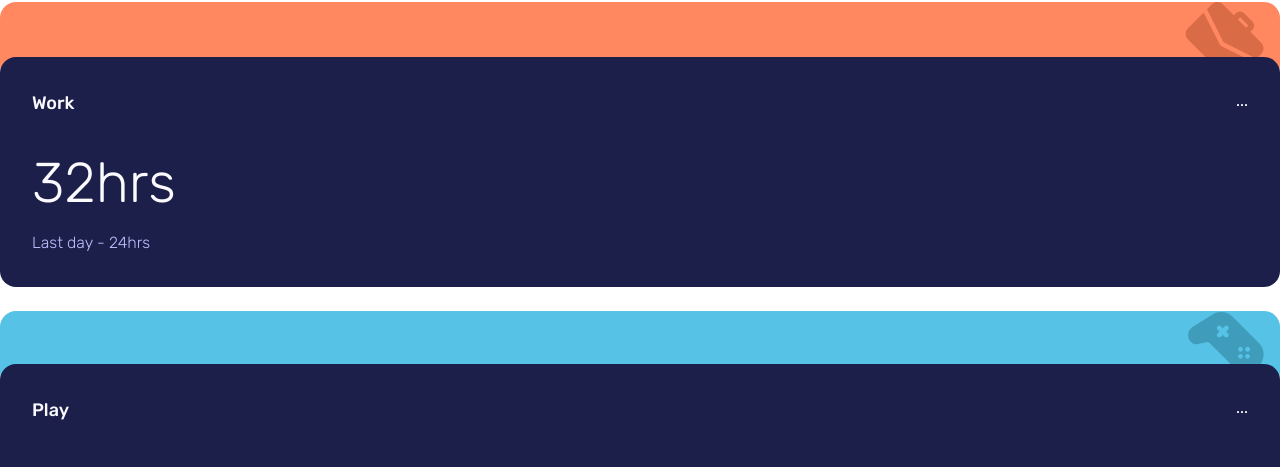
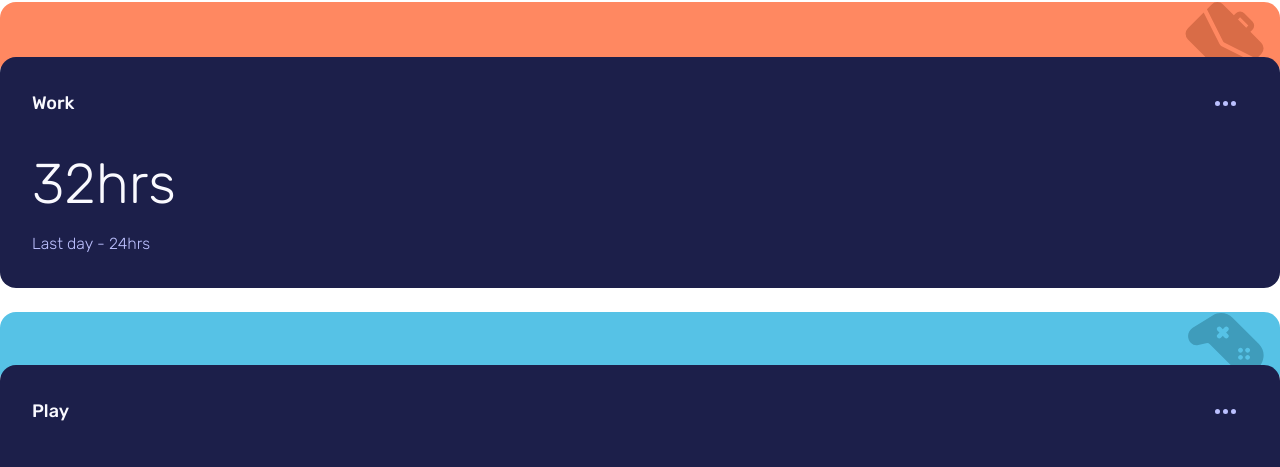
Before and after one commit to revuwem/time-tracking-dashboard, a React (Vite) app: page / in a window 1280 px wide. Shown: the part 222-689 px from the top of the page. Built offline with nearby package versions, Linux system fonts and the light colour scheme.

Commit message:
feat(component): add Dropdown to Card (no functionality)

```diff
--- a/src/components/Card/Card.tsx
+++ b/src/components/Card/Card.tsx
@@ -1,3 +1,5 @@
+import Dropdown from "../Dropdown";
+
 type CardProps = {
   title: string;
   icon: string;
@@ -35,8 +37,23 @@ const Card: React.FC<CardProps> = ({
       <section className="relative p-4 md:p-8 bg-blue-dark rounded z-10 hover:bg-blue-darken hover:cursor-pointer">
         <div className="flex justify-between mb-6">
           <h3 className="font-medium text-lg text-white">{title}</h3>
-          {/* TODO: replace with Dropdown */}
-          <span className="text-white">...</span>
+          <Dropdown>
+            <Dropdown.Item>
+              <button onClick={() => console.log("reset current")}>
+                Reset current
+              </button>
+            </Dropdown.Item>
+            <Dropdown.Item>
+              <button onClick={() => console.log("reset previous")}>
+                Reset previous
+              </button>
+            </Dropdown.Item>
+            <Dropdown.Item>
+              <button onClick={() => console.log("reset all")}>
+                Reset all
+              </button>
+            </Dropdown.Item>
+          </Dropdown>
         </div>
         <div className="flex md:flex-col justify-between gap-1.5">
           <p className="font-light text-4xl md:text-6xl text-white">
```
